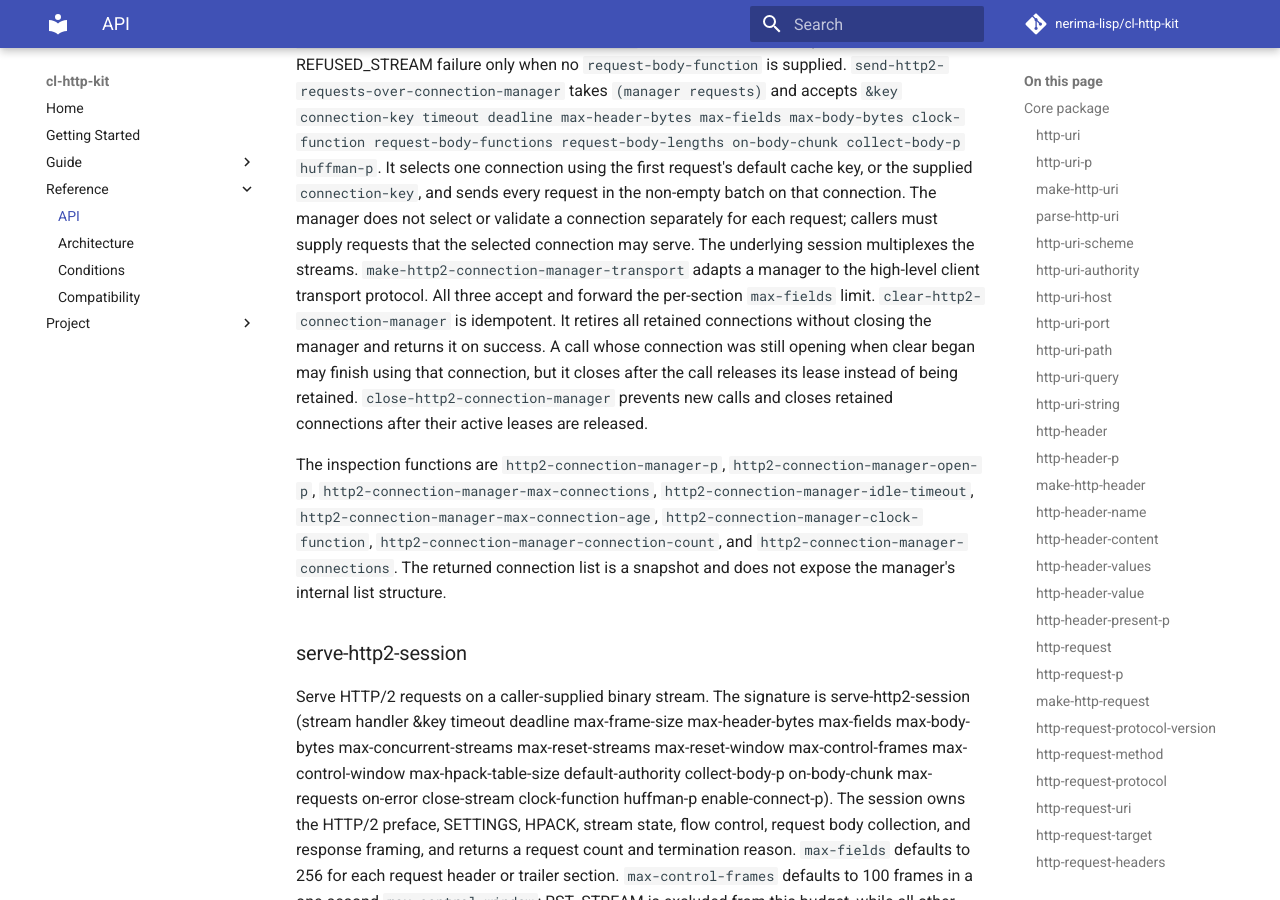
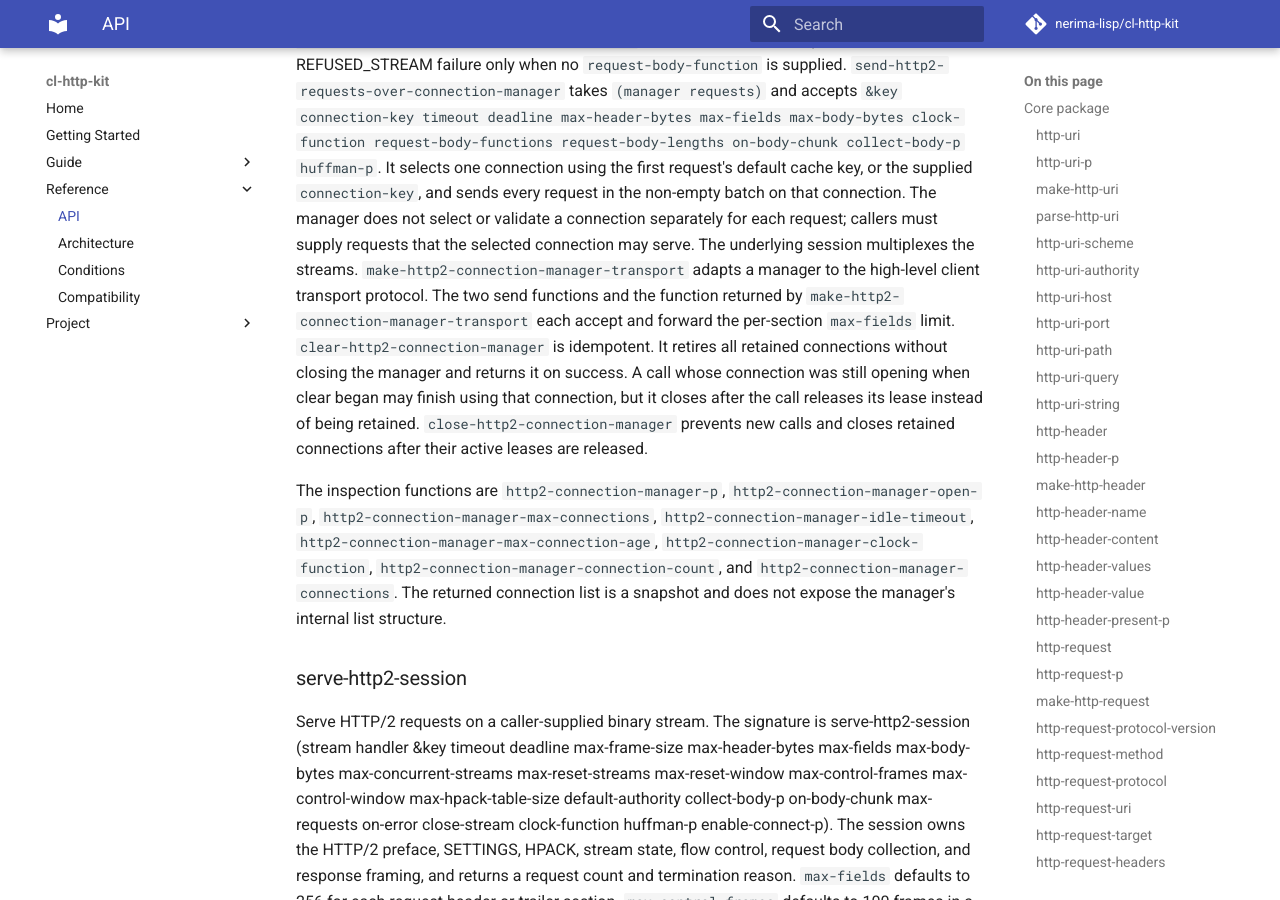
Before and after one commit to nerima-lisp/cl-http-kit, an MkDocs documentation site: the page built from docs/src/reference/api.md, in a window 1280 px wide and 900 px high, scrolled down 15691 px. Built offline with MkDocs 1.6.1 and Material for MkDocs 9.7.7, drawn with Linux system fonts in a browser that asks for light colours; comment, search, counter and statistics services are not loaded; some of the changed text lies outside the part shown.

Commit message:
docs(client): clarify manager transport guidance
Name the function returned by `make-http2-connection-manager-transport`
when documenting `max-fields` forwarding. Keep shared-thread guidance in
the low-level API and manager sections: the low-level section directs
cross-thread callers to the manager or high-level client, and the manager
section explains connection leases. Drop the common-option reminder because
direct and CPS API entries list their accepted options.

```diff
--- a/docs/src/reference/api.md
+++ b/docs/src/reference/api.md
@@ -665,8 +665,10 @@ select or validate a connection separately for each request; callers must
 supply requests that the selected connection may serve. The underlying
 session multiplexes the streams.
 `make-http2-connection-manager-transport` adapts a manager to the high-level
-client transport protocol. All three accept and forward the per-section
-`max-fields` limit. `clear-http2-connection-manager` is idempotent. It retires
+client transport protocol. The two send functions and the function returned by
+`make-http2-connection-manager-transport` each accept and forward the per-section
+`max-fields` limit.
+`clear-http2-connection-manager` is idempotent. It retires
 all retained connections without closing the manager and returns it on success.
 A call whose connection was still opening when clear began may finish using
 that connection, but it closes after the call releases its lease instead of
```
Also changed, not shown: other parts of docs/src/reference/api.md (+0 -4 lines).
